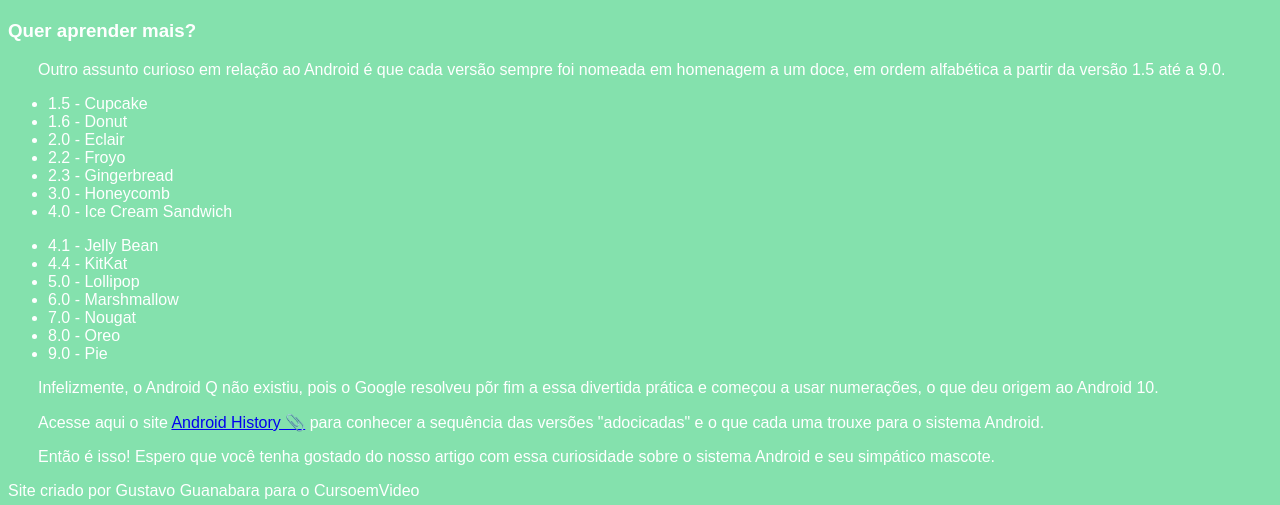
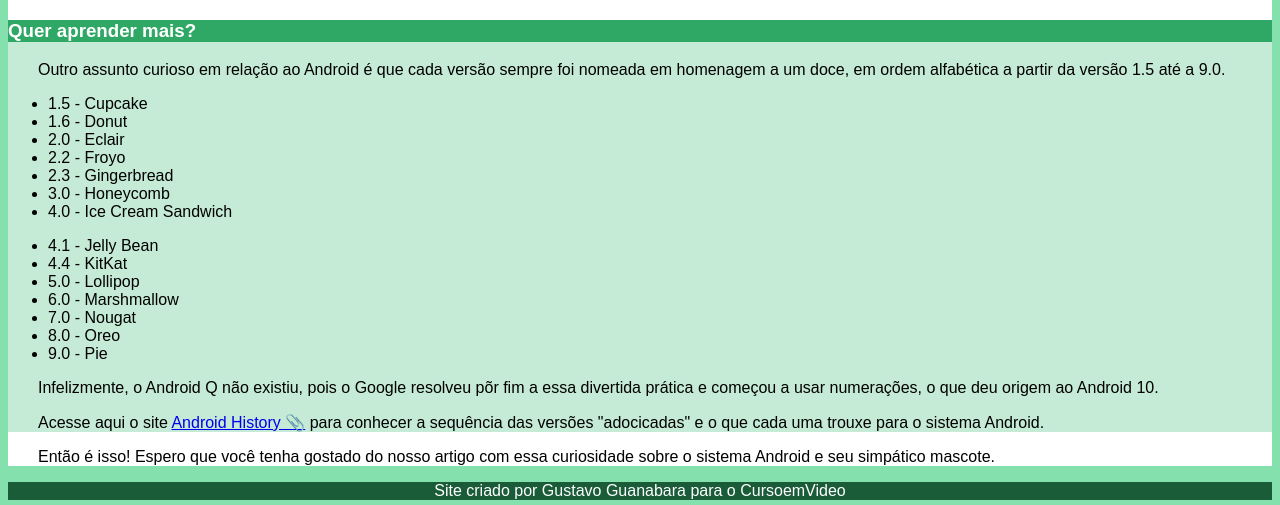
Before and after one commit to weirdgab/curso-html5-e-css3-cev, a plain HTML site: page desafios/d010/index.html in a window 1280 px wide. Shown: the part 1704-2209 px from the top of the page. Drawn offline with Linux system fonts and the light colour scheme.

Commit message:
update d010

```diff
--- a/desafios/d010/index.html
+++ b/desafios/d010/index.html
@@ -23,7 +23,7 @@
             <img src="imagens/dan-droids-pq.png" alt="Robôs coloridos">
         </picture>
         <p>Essa primeira versão bizarra até foi batizada em homenagem ao seu criador: seriam os Dandroids.</p>
-        <h2 class="principa versoesl">Surge um Novo Mascote</h2>
+        <h2 class="principal versoes">Surge um Novo Mascote</h2>
         <p>A ideia de ter um novo mascote foi amadurecendo e a missão foi passada para uma profissional da área. A ilustradora Russa <a href="#">Irina Block &#x1F4CE</a>, também funcionária do Google, ficou com a missão de representar o pequeno robô de uma maneira mais agradável.</p>
         <picture>
             <source media="(min-width: 850px)" srcset="imagens/irina-blok.jpg" type="image/jpg">
--- a/desafios/d010/style.css
+++ b/desafios/d010/style.css
@@ -22,8 +22,13 @@ nav {
     text-align: left;
 }
 
+main {
+    background-color: white;
+    color: black;
+}
+
 p#inicial {
-    text-indent: normal;
+    text-indent: 0%;
 }
 
 p {
@@ -36,5 +41,19 @@ p {
 }
 
 .versoes {
-    background-image: linear-gradient(45deg, #1A5C38, #83ffbb63);
+    background-image: linear-gradient(45deg, #84E1AD, #FFFFFF);
 }
+
+section {
+    background-color: #C5EBD6;
+}
+
+h3 {
+    background-color: #2FA866;
+    color: white;
+}
+
+footer {
+    background-color: #1A5C38;
+    text-align: center;
+}
```
